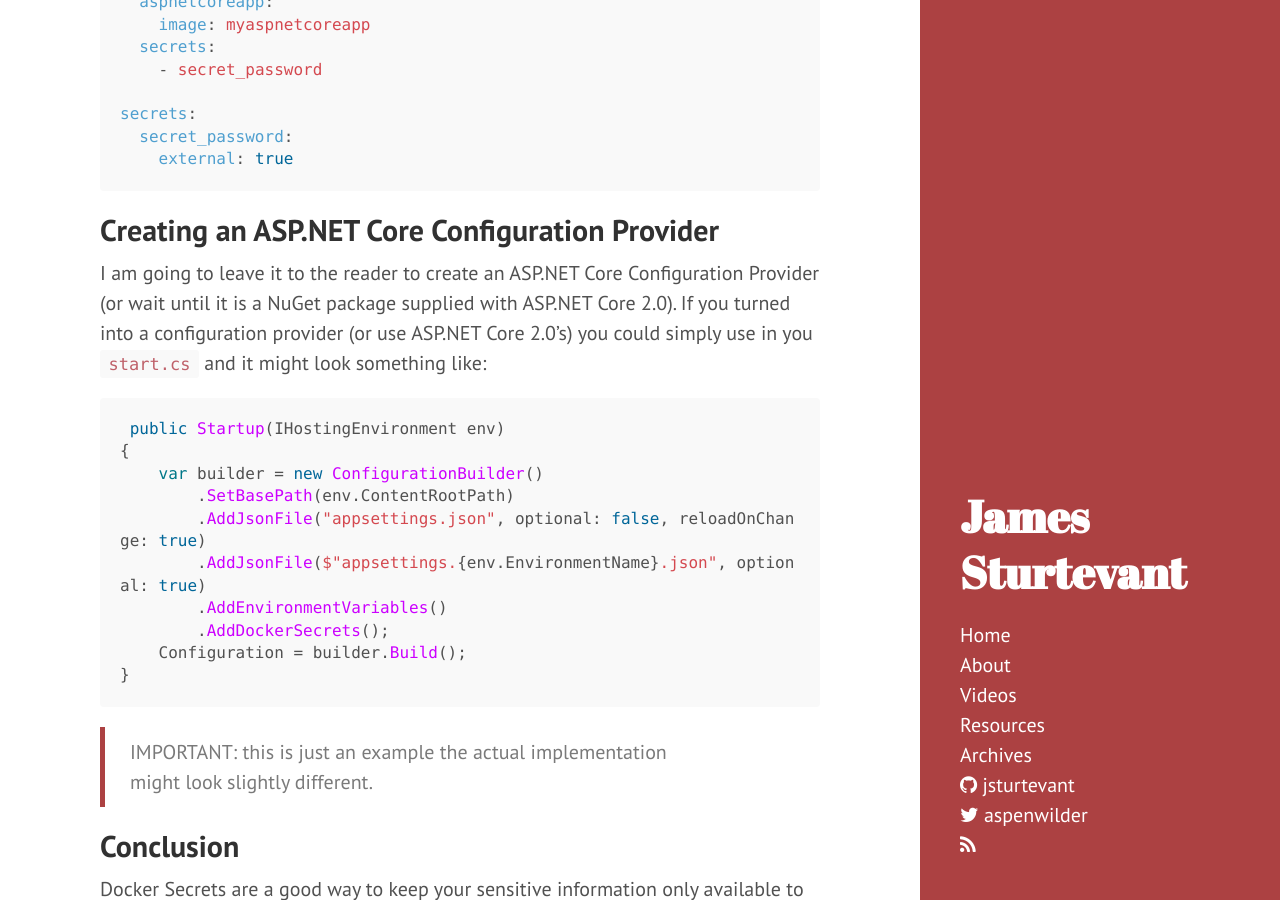
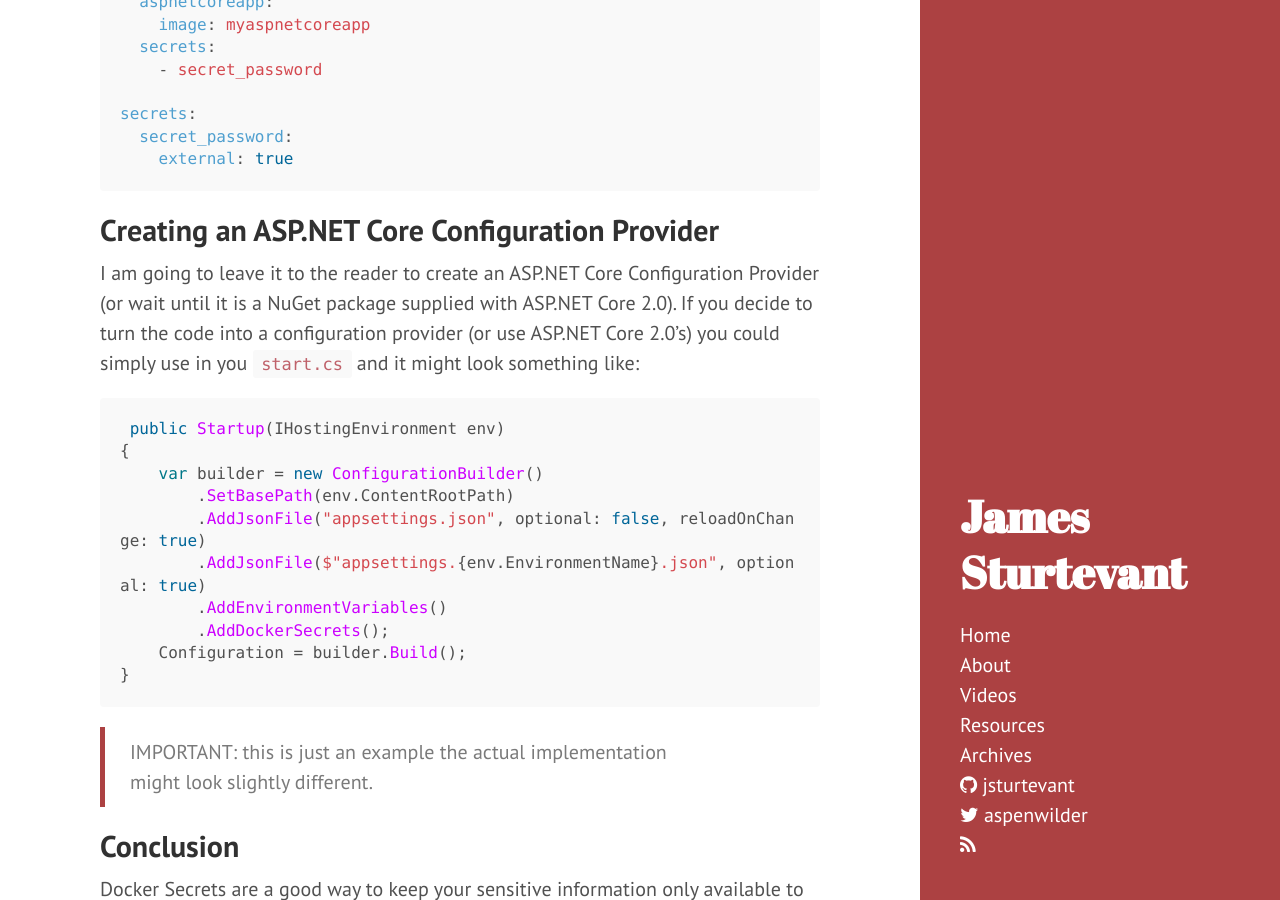
Before and after one commit to jsturtevant/jsturtevant.github.io, a Jekyll site: the page built from _posts/2017-04-28-Acessing-Docker-Swarm-Secrets-From-ASPNET-Core.md, in a window 1280 px wide and 900 px high, scrolled down 3165 px. Built offline with Jekyll 4.4.1, drawn with Linux system fonts in a browser that asks for light colours; nearby versions of some CDN libraries; comment, search, counter and statistics services are not loaded.

Commit message:
fixed sentence

````diff
--- a/_posts/2017-04-28-Acessing-Docker-Swarm-Secrets-From-ASPNET-Core.md
+++ b/_posts/2017-04-28-Acessing-Docker-Swarm-Secrets-From-ASPNET-Core.md
@@ -96,7 +96,7 @@ secrets:
 ```
 
 ## Creating an ASP.NET Core Configuration Provider
-I am going to leave it to the reader to create an ASP.NET Core Configuration Provider (or wait until it is a NuGet package supplied with ASP.NET Core 2.0).  If you turned into a configuration provider (or use ASP.NET Core 2.0's) you could simply use in you ```start.cs``` and it might look something like:
+I am going to leave it to the reader to create an ASP.NET Core Configuration Provider (or wait until it is a NuGet package supplied with ASP.NET Core 2.0).  If you decide to turn the code into a configuration provider (or use ASP.NET Core 2.0's) you could simply use in you ```start.cs``` and it might look something like:
 
 ```csharp
  public Startup(IHostingEnvironment env)
````
